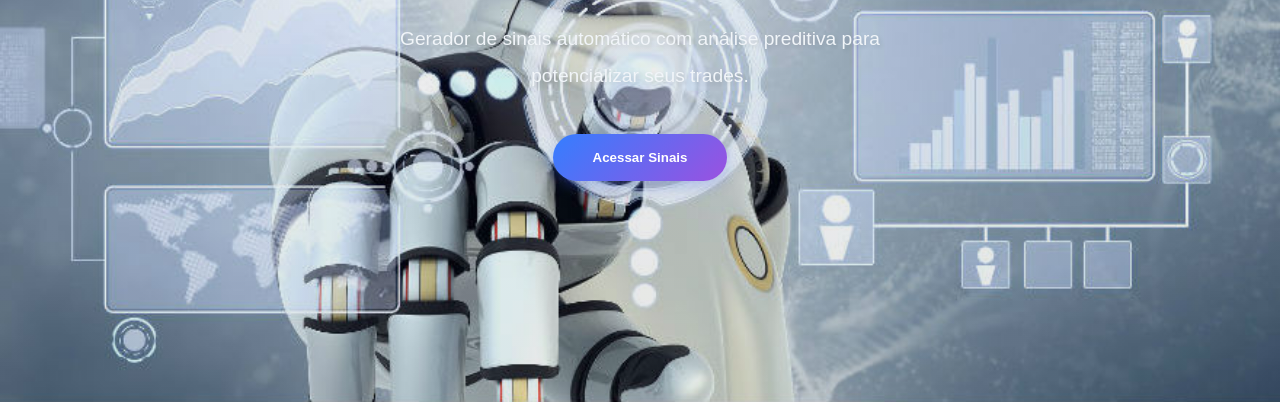
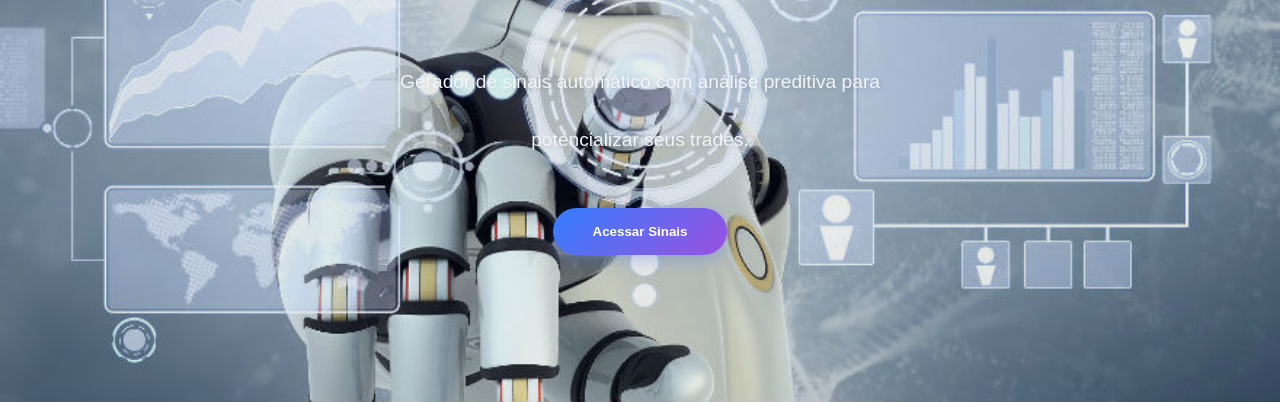
Before and after one commit to giliardmart/tradingpro-site, a plain HTML site: page index.html in a window 1280 px wide. Shown: the part 398-800 px from the top of the page. Drawn offline with Linux system fonts and the light colour scheme.

Commit message:
Update style.css

```diff
--- a/style.css
+++ b/style.css
@@ -19,10 +19,10 @@
 }
 
 body {
-    font-family: 'Arial', sans-serif;
+    font-family: 'Arial bleck', sans-serif;
     background: var(--dark-bg);
     color: var(--light-text);
-    line-height: 1.9;
+    line-height: 3;
     overflow-x: hidden;
     /* Prevent horizontal scroll */
 }
```
